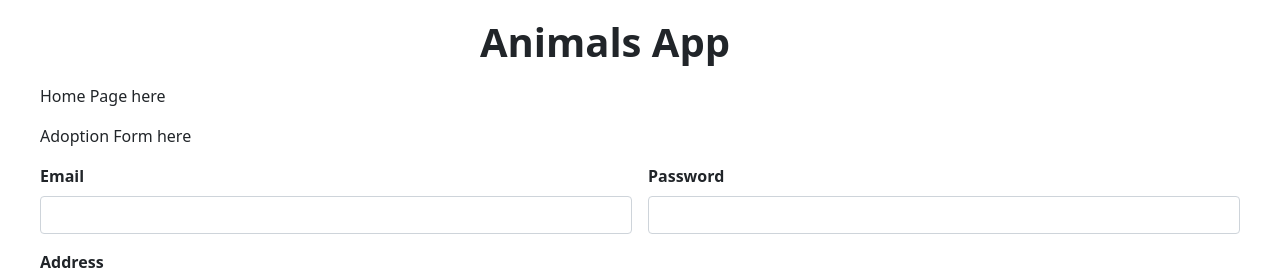
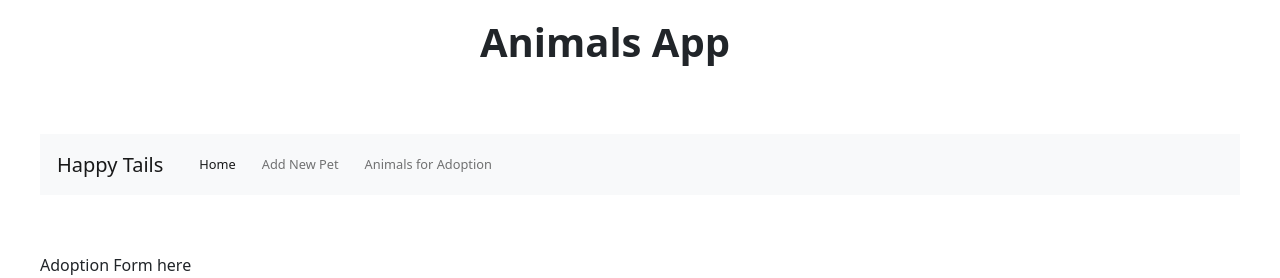
Before and after one commit to cguliuzza/animal-adoption-app, a React (Create React App) app: page / in a window 1280 px wide. Shown: the top 278 px of the page. Built offline with nearby package versions, Linux system fonts and the light colour scheme.

Commit message:
add navbar and adoption form

```diff
--- a/src/components/Header.js
+++ b/src/components/Header.js
@@ -1,4 +1,5 @@
 import React from "react";
+import { Navbar } from "react-bootstrap"
 
 function Header() {
   return (
@@ -9,6 +10,31 @@ function Header() {
           🌱
         </span>
       </h1>
+      <Navbar>
+        <nav class="navbar navbar-expand-lg navbar-light bg-light">
+          <div class="container-fluid">
+            <a class="navbar-brand" href="/">Happy Tails</a>
+            <button class="navbar-toggler" type="button" data-bs-toggle="collapse" data-bs-target="#navbarNavAltMarkup" aria-controls="navbarNavAltMarkup" aria-expanded="false" aria-label="Toggle navigation">
+              <span class="navbar-toggler-icon"></span>
+            </button>
+            <div class="collapse navbar-collapse" id="navbarNavAltMarkup">
+              <div class="navbar-nav">
+                <ul>
+                  <li>
+                    <a class="nav-link active" aria-current="page" href="/">Home</a>
+                  </li>
+                  <li>
+                    <a class="nav-link" href="/new">Add New Pet</a>
+                  </li>
+                  <li>
+                    <a class="nav-link" href="/animals">Animals for Adoption</a>
+                  </li>
+                </ul>
+              </div>
+            </div>
+          </div>
+        </nav>
+      </Navbar>
     </header>
   );
 }
--- a/src/components/Home.js
+++ b/src/components/Home.js
@@ -5,7 +5,6 @@ import { Carousel } from 'react-bootstrap'
 const Home = () => {
     return (
         <div>
-            <p>Home Page here</p>
             <AdoptionForm />
             <Carousel>
                 <div id="carouselExampleInterval" class="carousel slide" data-bs-ride="carousel">
--- a/src/index.css
+++ b/src/index.css
@@ -39,6 +39,34 @@ header h1 {
   text-align: center;
   padding: 0.5rem 0;
 }
+
+header nav {
+  width: 100%;
+  margin: 25px 0;
+}
+
+nav {
+  text-align: center;
+  margin: 20px 0 0 ;
+  padding: 10px 0;
+  }
+
+  nav ul{
+    list-style: none;
+    margin: 0 2px;
+    padding: 0;
+  }
+
+  nav li {
+     display: inline-block;
+     padding: 5px 5px;
+  }
+
+  nav a {
+    font-weight: normal;
+    padding: 10px 5px;
+    font-size: .80em;
+  }
 
 .logo {
   font-size: 1.25em;
```
